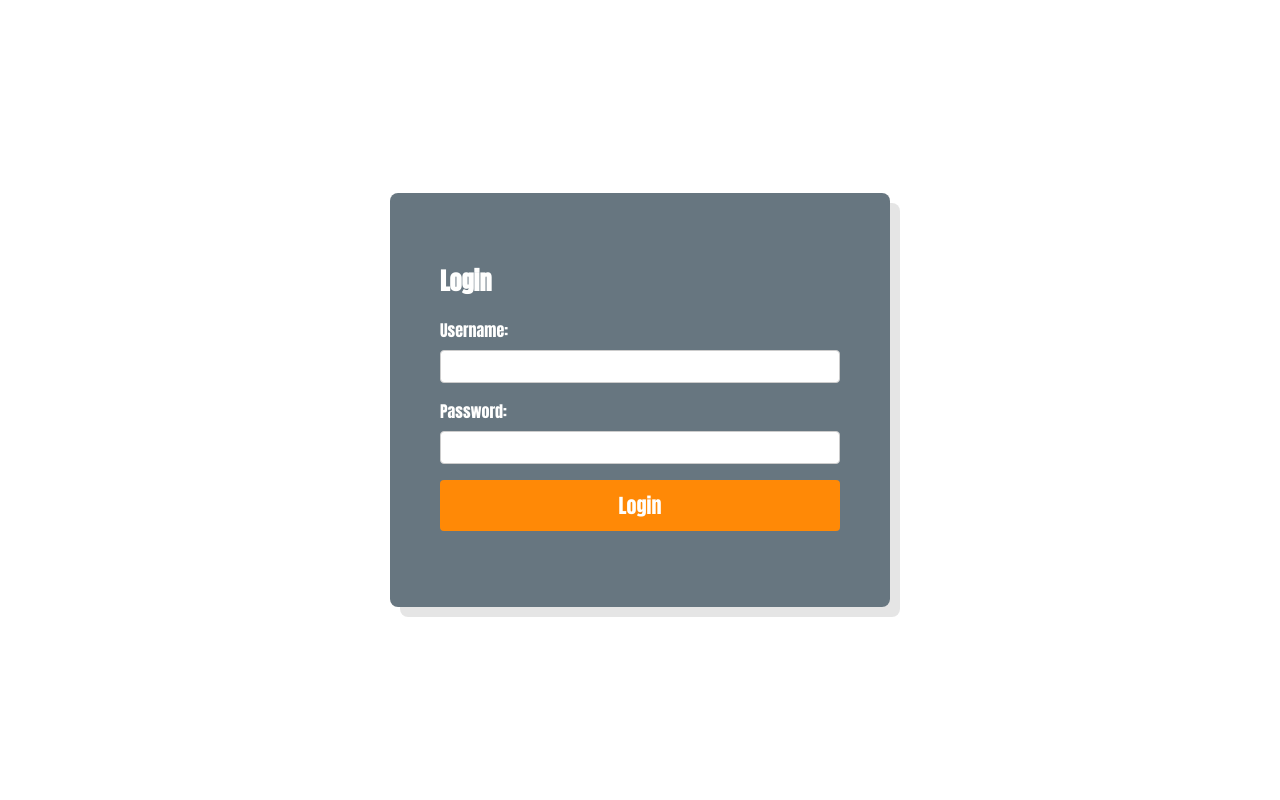
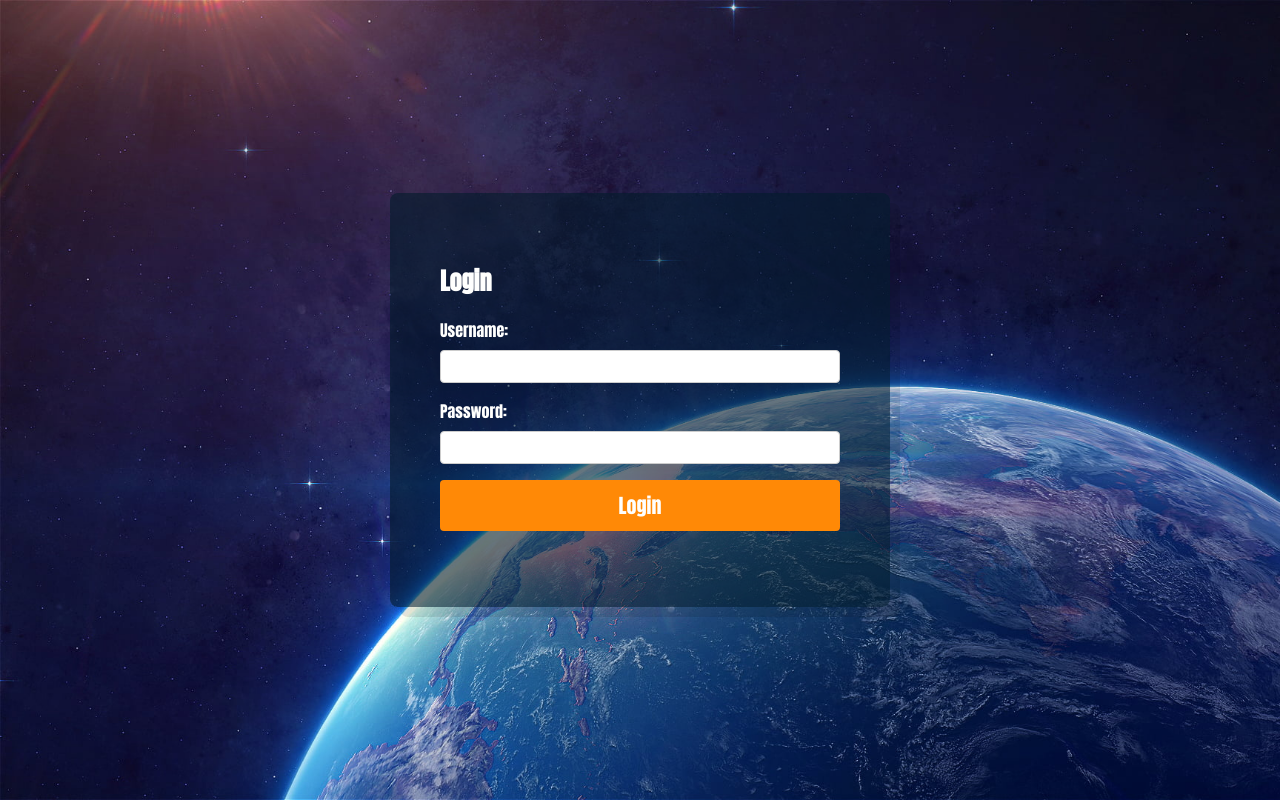
Before and after one commit to Muhammad-Abdul-Jabbar/logg-in-, a plain HTML site: page index.html in a window 1280 px wide. Drawn offline with Linux system fonts and the light colour scheme.

Commit message:
Update style.css

```diff
--- a/style.css
+++ b/style.css
@@ -9,7 +9,8 @@ body {
     align-items: center;
     justify-content: center;
     height: 100vh;
-    background-image: url();
+    background-image: url(wallpaperflare.com_wallpaper\ \(1\).jpg);
+    background-size: cover;
 }
 
 .container {
```
